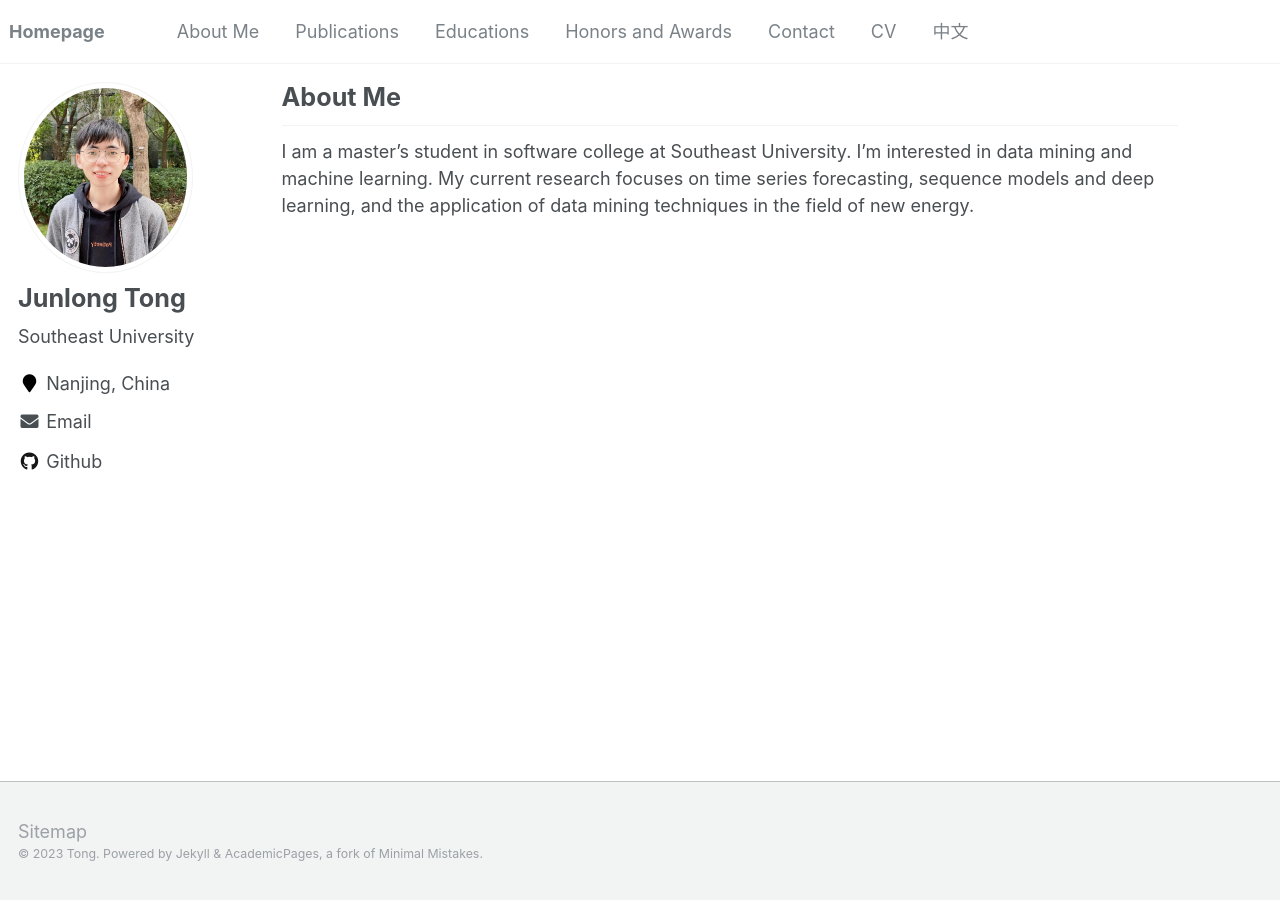
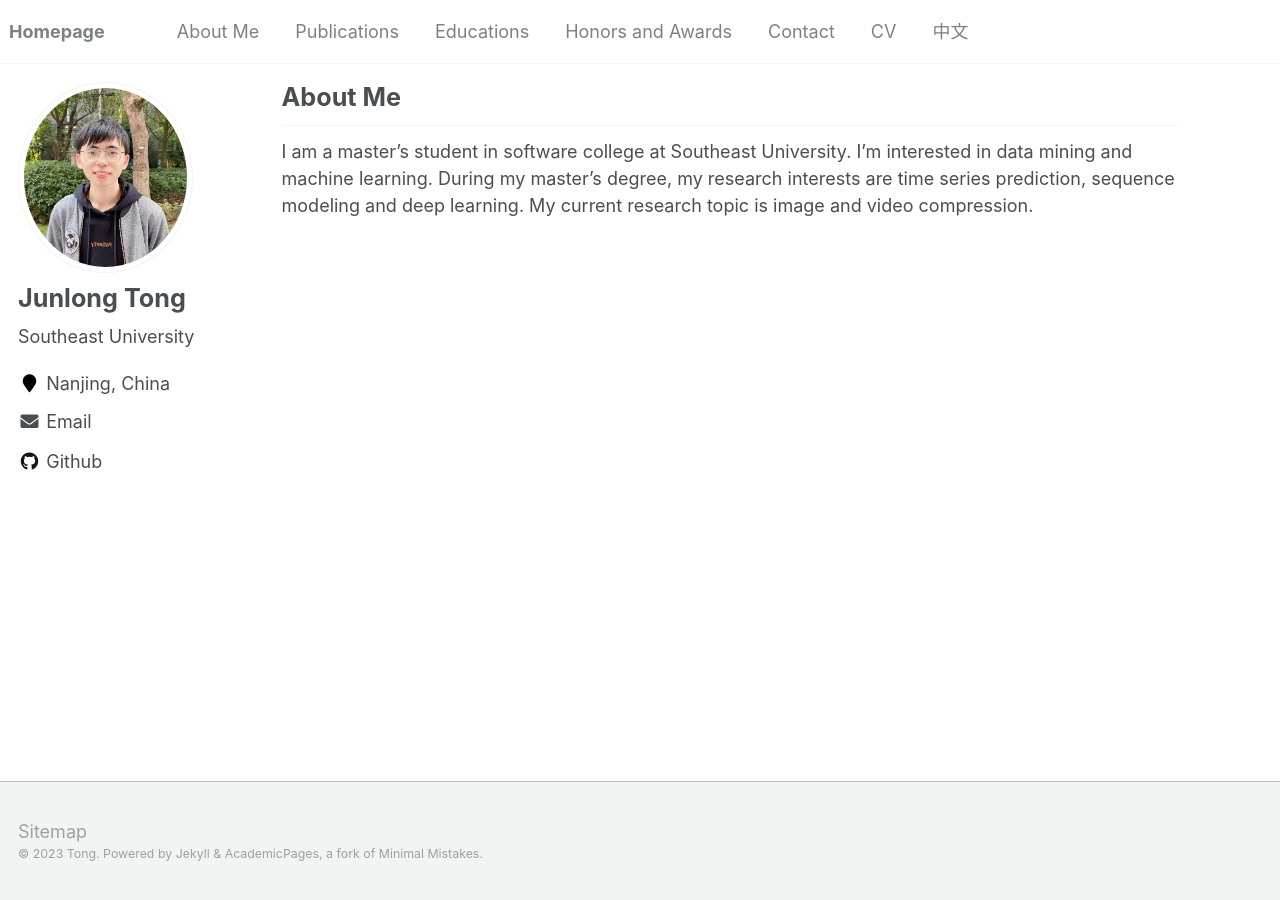
Before and after one commit to JL-tong/JL-tong.github.io, a Jekyll site: the page built from _pages/include/AboutMe.md, in a window 1280 px wide. Built offline with Jekyll 4.4.1, drawn with Linux system fonts in a browser that asks for light colours; our own code applies the rules of GitHub Pages for plain Markdown files; comment, search, counter and statistics services are not loaded.

Commit message:
Update AboutMe.md

```diff
--- a/_pages/include/AboutMe.md
+++ b/_pages/include/AboutMe.md
@@ -1,2 +1,2 @@
 # About Me
-I am a master's student in software college at Southeast University. I'm interested in data mining and machine learning. My current research focuses on time series forecasting, sequence models and deep learning, and the application of data mining techniques in the field of new energy.
+I am a master's student in software college at Southeast University. I'm interested in data mining and machine learning. During my master's degree, my research interests are time series prediction, sequence modeling and deep learning. My current research topic is image and video compression.
```
